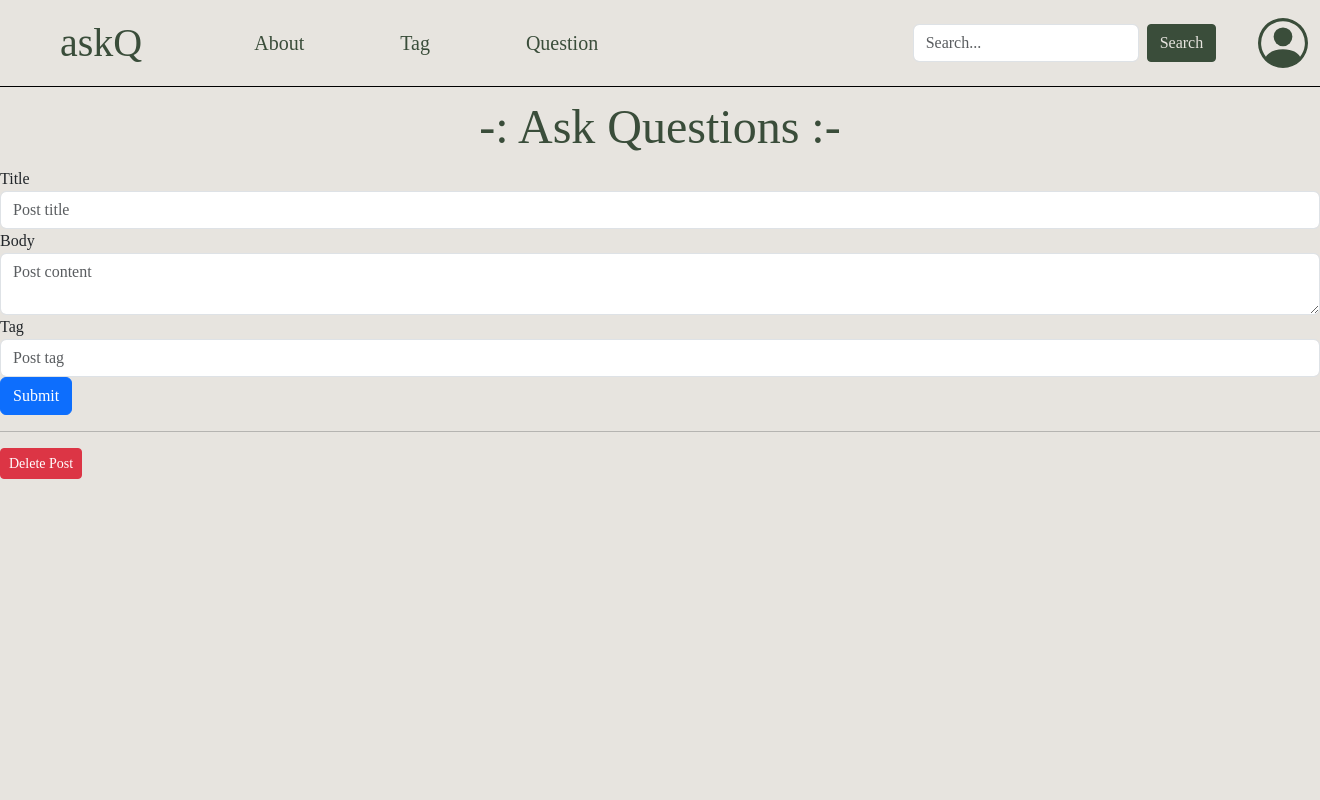
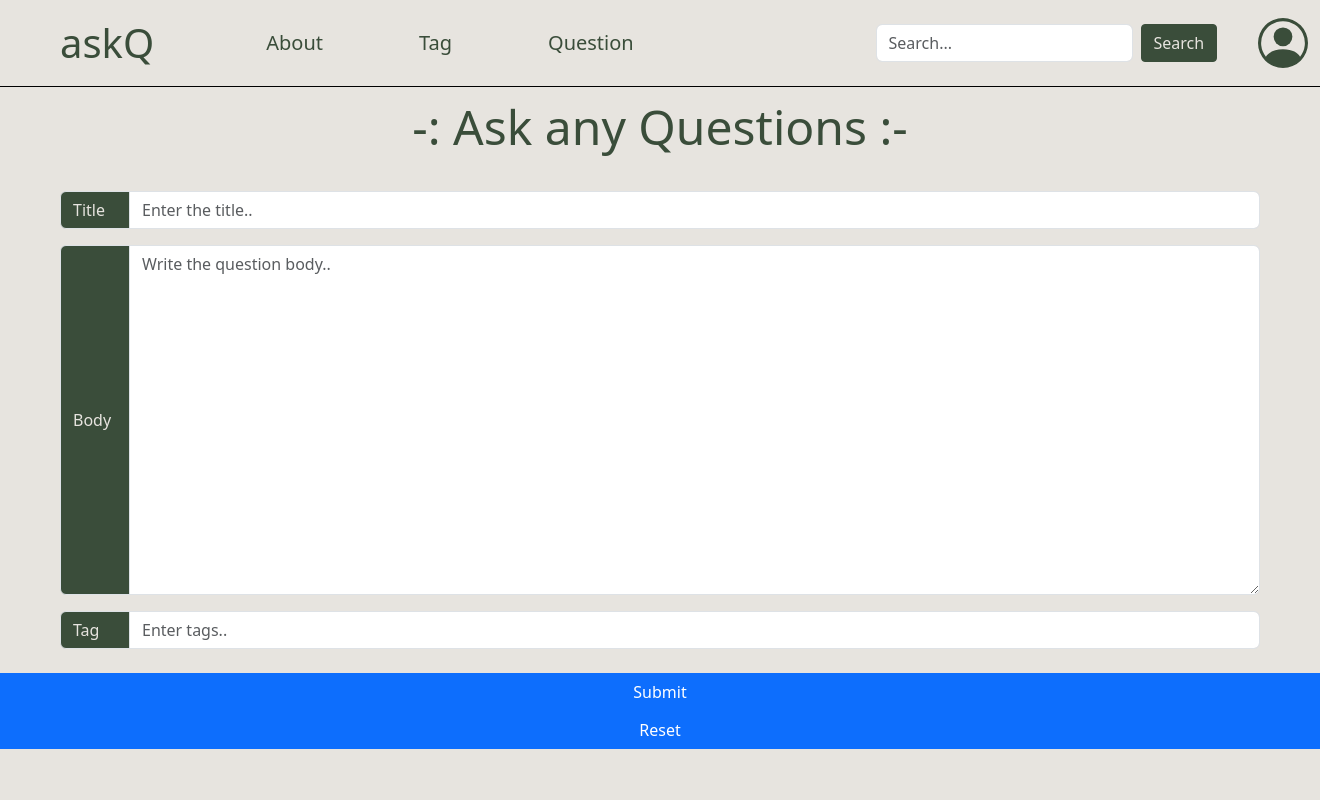
Before and after one commit to COP-290/Testing, a Flask app: template flask_blog/templates/ask_question.html in a window 1320 px wide; the page is wider, and only the part inside the window is pictured. Run offline with Flask 3, Linux system fonts and the light colour scheme; the template is opened without the code that fills it, so the values that code supplies are empty; some libraries are stand-ins or nearby versions; some web fonts are replaced.

Commit message:
Jay/added the ask_question.css & edited ask_question.html

```diff
--- /dev/null
+++ b/flask_blog/templates/ask_question.css
@@ -0,0 +1,8 @@
+.input-group-text{
+    background-color: 3A4D3A;
+    color:E7E4DF;
+    width:70px;
+}
+.q_body{
+    height:350px
+}
--- a/flask_blog/templates/ask_question.html
+++ b/flask_blog/templates/ask_question.html
@@ -5,10 +5,10 @@
     <link rel="preconnect" href="https://fonts.gstatic.com" crossorigin>
     <link href="https://fonts.googleapis.com/css2?family=Sansita&display=swap" rel="stylesheet">
     <script src="https://cdn.jsdelivr.net/npm/bootstrap@5.3.0-alpha2/dist/js/bootstrap.bundle.min.js" integrity="sha384-qKXV1j0HvMUeCBQ+QVp7JcfGl760yU08IQ+GpUo5hlbpg51QRiuqHAJz8+BrxE/N" crossorigin="anonymous"></script>
-    <link rel="stylesheet" href="AskQuestonPage.css" />
+    <link rel="stylesheet" href="ask_question.css" />
 </head>
 
-<body style="background-color:E7E4DF; font-family: stylesheet;">
+<body style="background-color:E7E4DF; ">
     <nav class="navbar navbar-expand-lg navbar-light " style="border-bottom:1px solid;border-color:black;">
         <div class="container-fluid" >
           <a class="navbar-brand px-5" style="font-size: 40px;color: 3A4D3A !important;" href="#">askQ</a>
@@ -48,40 +48,35 @@
           </div>
         </div>
     </nav>
+
     <div class="row">
+      <div class=" p-1 d-flex justify-content-center" style ="font-size:xxx-large; color:3A4D3A;">
+          -: Ask any Questions :-
+      </div>
+    </div>
 
-        <div class=" p-1 d-flex justify-content-center" style ="font-size:xxx-large; color:3A4D3A;">
-            -: Ask Questions :-
-        </div>
-    <form  method="post">
-        <div class="form-group">
-            <label for="title">Title</label>
-            <input type="text" name="title"
-                   placeholder="Post title" class="form-control"
-                   value="{{ request.form['title'] }}"></input>
-        </div>
+    <div class="row mx-5 my-4" method="post">
 
-        <div class="form-group">
-            <label for="content">Body</label>
-            <textarea name="Body" placeholder="Post content"
-                      class="form-control">{{ request.form['content'] }}</textarea>
-        </div>
-        <div class="form-group">
-            <label for="tag">Tag</label>
-            <input type="text" name="tag"
-                   placeholder="Post tag" class="form-control"
-                   value="{{ request.form['tag'] }}"></input>
-        </div>
+      <div class="input-group mb-3">
+        <span class="input-group-text" id="basic-addon1">Title</span>
+        <input type="text" class="form-control q_title" placeholder="Enter the title.." aria-label="Title" aria-describedby="basic-addon1">
+      </div>
 
-    <div class="form-group">
-        <button type="submit" class="btn btn-primary">Submit</button>
+      <div class="input-group">
+        <span class="input-group-text">Body</span>
+        <textarea class="form-control q_body" aria-label="Body" placeholder="Write the question body.."></textarea>
+      </div>
+
+      <div class="input-group mt-3">
+        <span class="input-group-text" id="basic-addon1">Tag</span>
+        <input type="text" class="form-control q_tag" placeholder="Enter tags.." aria-label="Tags" aria-describedby="basic-addon1">
+      </div>
     </div>
-</form>
-<hr>
-<form action="{{ url_for('delete', id=post['id']) }}" method="POST">
-    <input type="submit" value="Delete Post"
-            class="btn btn-danger btn-sm"
-            onclick="return confirm('Are you sure you want to delete this post?')">
-</form>
-</div>
+
+    <div class="row">
+      <input class="btn btn-primary" type="submit" value="Submit">
+      <input class="btn btn-primary" type="reset" value="Reset">
+    </div>
+
+
 </body>
```
